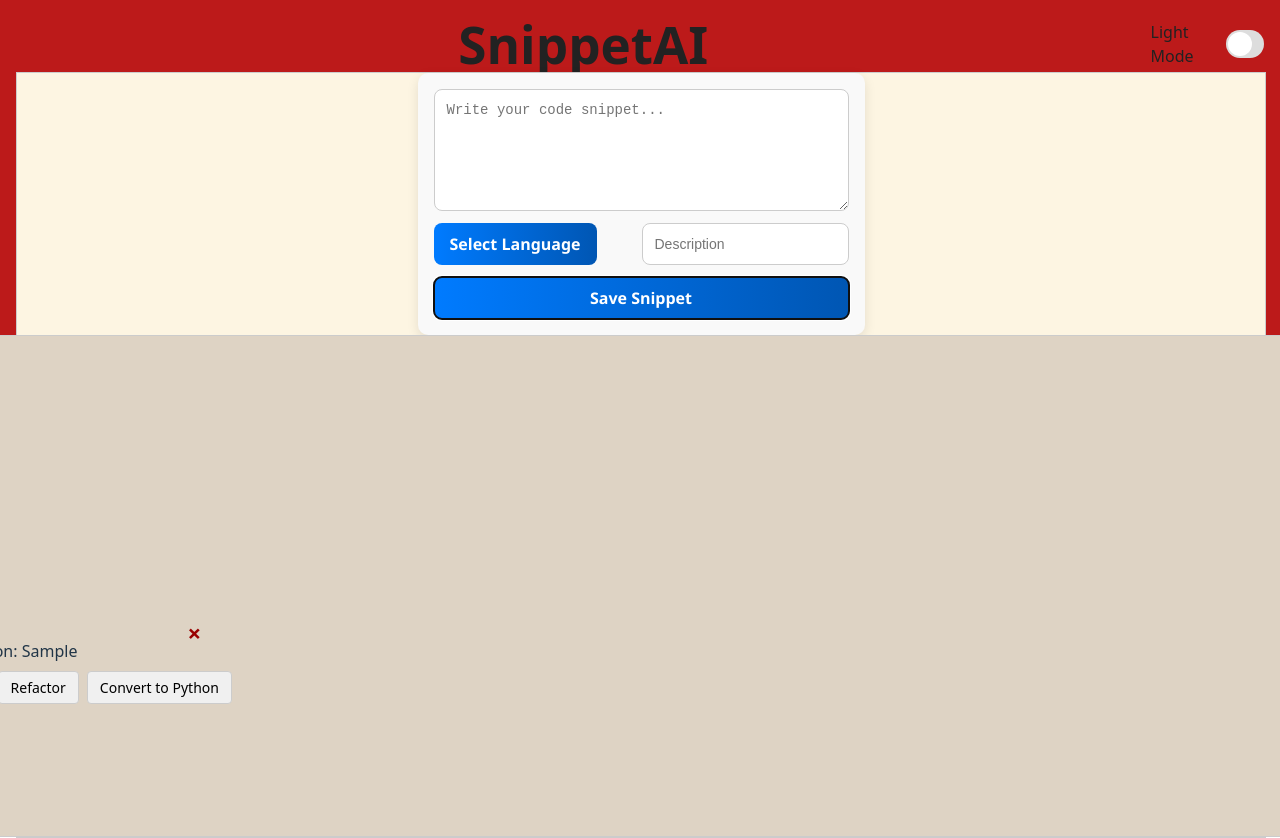
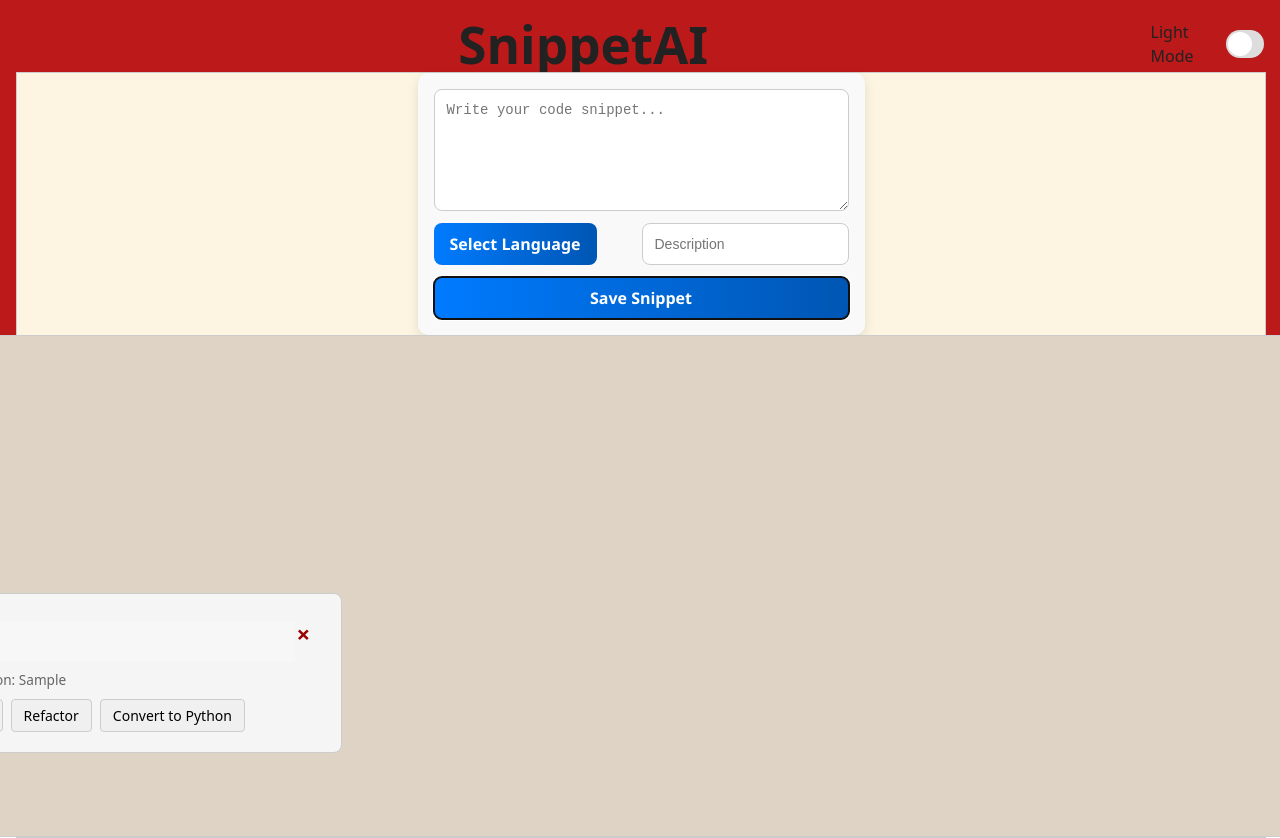
Before and after one commit to shircohen83/SnippetAI, a React (Vite) app: page / in a window 1280 px wide. Both pictures are taken after typing "Sample", "Sample" into the empty fields and a click on the button "Save Snippet". Shown: the top 838 px of the page. Built offline with nearby package versions, Linux system fonts and the light colour scheme.

Commit message:
snippet card updated design

```diff
--- a/src/components/DraggableSnippetCard.css
+++ b/src/components/DraggableSnippetCard.css
@@ -5,13 +5,12 @@
   border: 1px solid var(--snippet-border-color);
   padding: 12px;
   border-radius: 8px;
-  width: 500px;
+  width: 400px;
   height: auto; /* auto to adjust with content */
+  max-height: 400px;
   background-color: var(--snippet-card-bg);
   color: var(--snippet-card-text);
   overflow: hidden;
-  box-shadow: 0 4px 8px rgba(0, 0, 0, 0.1);
-  transition: transform 0.1s, box-shadow 0.2s;
 }
 
 /* Slight elevation when dragging */
@@ -26,9 +25,13 @@
   font-size: 16px;
   background-color: var(--snippet-code-bg);
   border-radius: 4px;
-  overflow-x: auto;
+  overflow-y: auto;
+  max-height: 150px;
+  max-width: 350px;
   padding: 8px;
   margin-bottom: 8px;
+  scrollbar-width: thin;
+  scrollbar-color: rgba(0, 0, 0, 0.15) transparent;
 }
 
 /* Snippet metadata */
@@ -65,16 +68,11 @@
 /* Delete X button */
 .delete-x {
   position: absolute;
-  top: 8px;
-  right: 8px;
   cursor: pointer;
-  font-weight: bold;
   background: transparent;
   border: none;
   font-size: 24px;
   color: var(--delete-x-color);
-  line-height: 1;
-  padding: 0;
 }
 
 /* AI response container */
--- a/src/components/DraggableSnippetCard.tsx
+++ b/src/components/DraggableSnippetCard.tsx
@@ -1,6 +1,7 @@
 import React, { useCallback, useEffect, useRef, useState } from "react";
 import { SnippetActions } from "./SnippetActions";
 import type { DraggableSnippet } from "../types";
+import "./DraggableSnippetCard.css";
 
 type DraggableSnippetCardProps = {
   snippet: DraggableSnippet;
@@ -101,7 +102,6 @@ export const DraggableSnippetCard: React.FC<DraggableSnippetCardProps> = ({
         left: `${pos.x}px`,
         top: `${pos.y}px`,
         cursor: draggingRef.current ? "grabbing" : "grab",
-        position: "absolute",
       }}
     >
       <pre className="snippet-code">{snippet.code}</pre>
```
